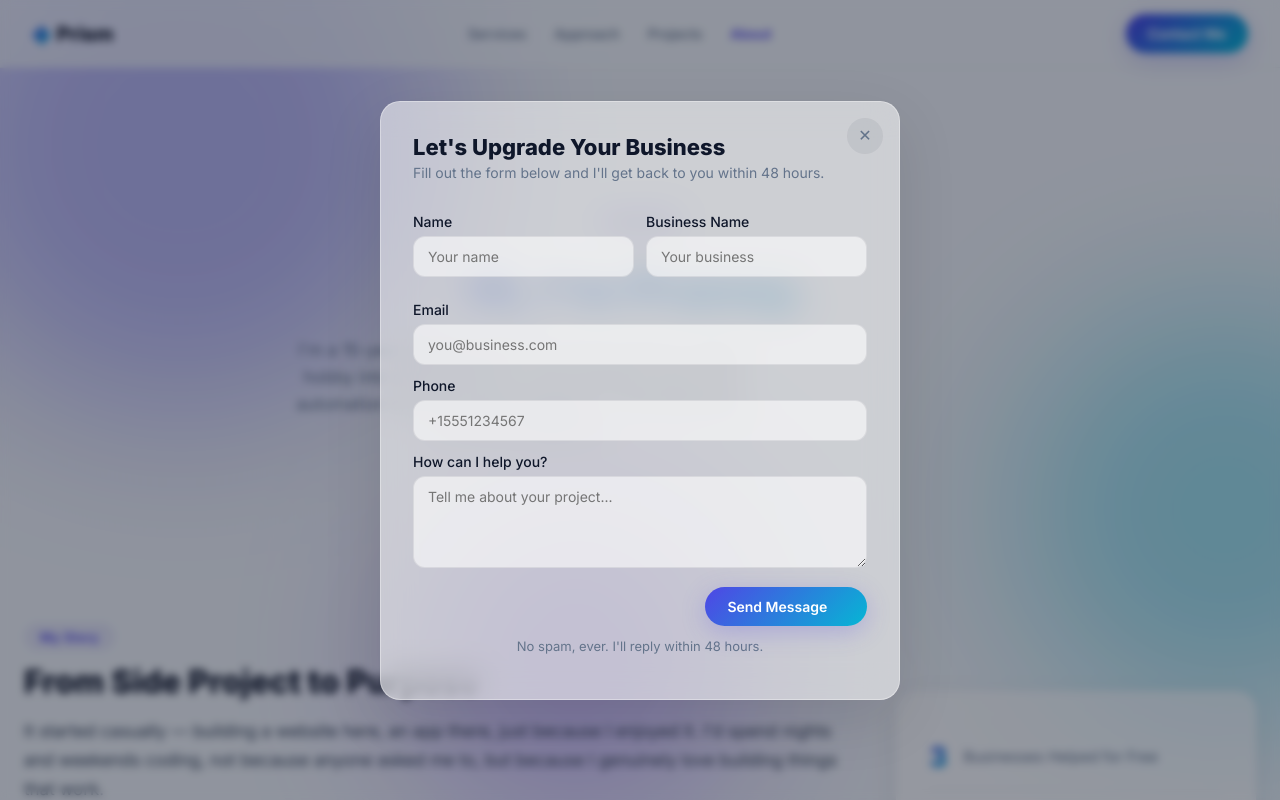
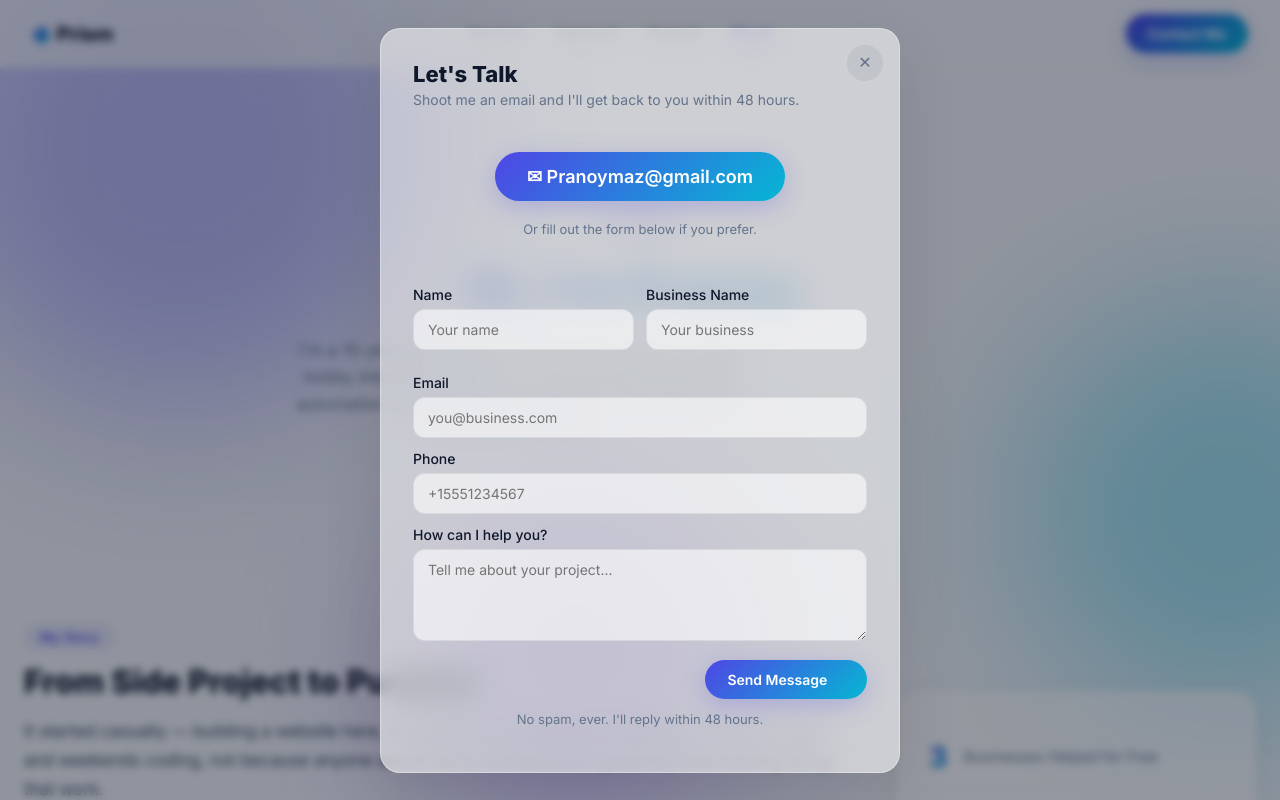
Before and after one commit to Hakerz-ag/Prism-AI-website, a website: page about.html in a window 1280 px wide. Both pictures are taken after a click on the button "Contact Me". Shown: the top 800 px of the page. Drawn offline with nearby package versions, Linux system fonts and the light colour scheme.

Commit message:
Add email link to contact modal: shoot me an email at Pranoymaz@gmail.com

```diff
--- a/about.html
+++ b/about.html
@@ -215,8 +215,14 @@
       <div class="modal-panel glass">
         <button class="modal-close" id="modalClose">✕</button>
         <div class="modal-header">
-          <h3>Let's Upgrade Your Business</h3>
-          <p class="modal-subtitle">Fill out the form below and I'll get back to you within 48 hours.</p>
+          <h3>Let's Talk</h3>
+          <p class="modal-subtitle">Shoot me an email and I'll get back to you within 48 hours.</p>
+        </div>
+        <div style="text-align:center; padding: 24px 0;">
+          <a href="mailto:Pranoymaz@gmail.com" class="btn btn-primary btn-lg" style="font-size:18px; text-decoration:none;">
+            ✉ Pranoymaz@gmail.com
+          </a>
+          <p class="muted" style="margin-top:20px;">Or fill out the form below if you prefer.</p>
         </div>
         <form id="contactForm">
           <div class="form-row">
```
Also changed, not shown: index.html (+8 -2 lines), projects.html (+8 -2 lines).
